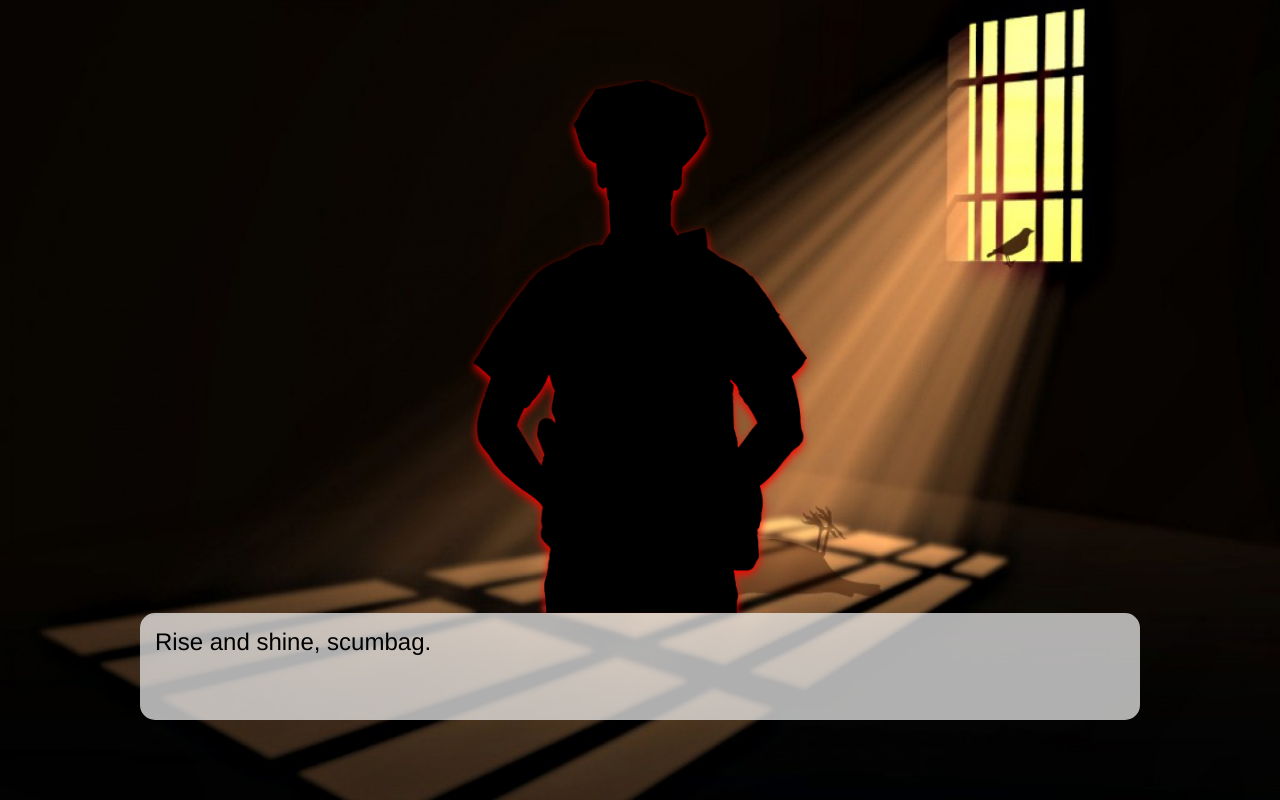
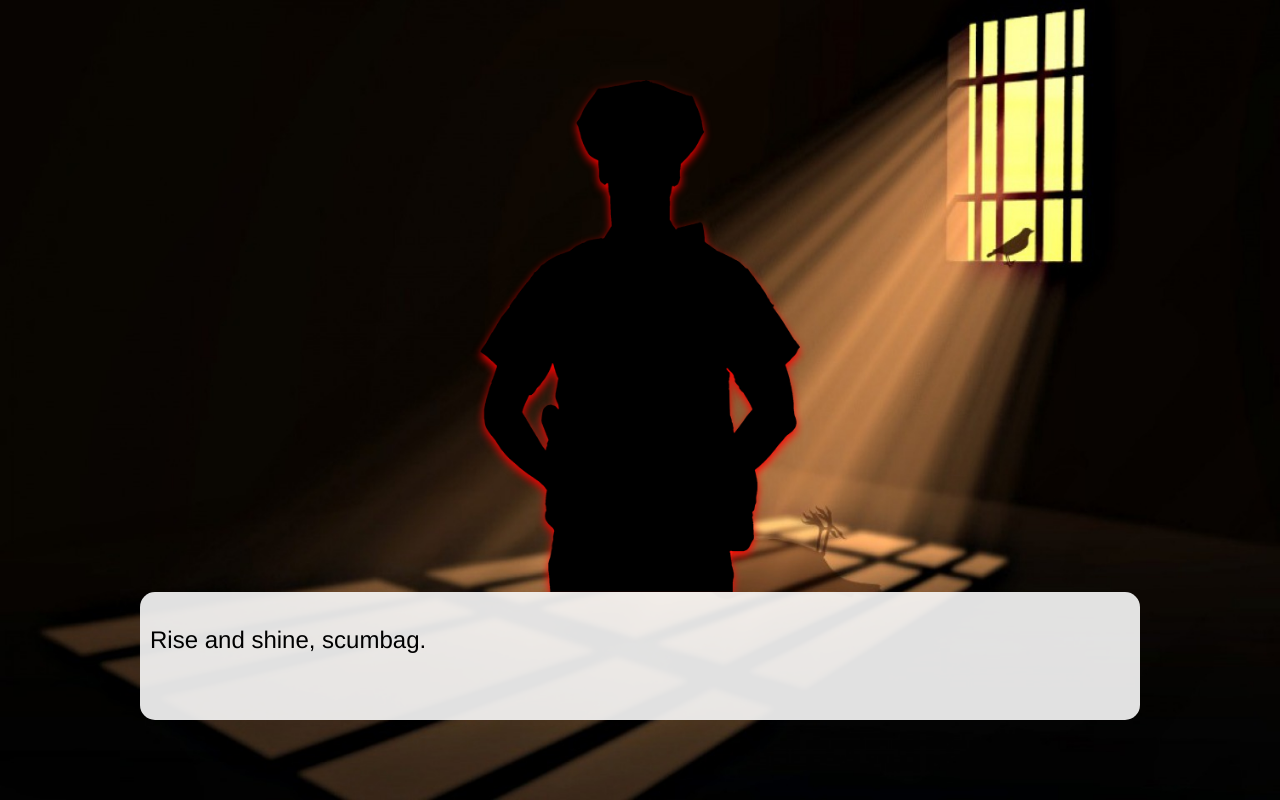
Before and after one commit to WilliamRitson/ADL-Game-Jam-The-Trial, an Angular app: page /play/1 in a window 1280 px wide. Built offline with nearby package versions, Linux system fonts and the light colour scheme.

Commit message:
Added option layout

```diff
--- a/src/app/game/game.component.html
+++ b/src/app/game/game.component.html
@@ -1,13 +1,14 @@
 <img class="background" [src]="getBackgroundUrl()" alt="Background" >
-<div class="game-container" (click)="next()">
+<div class="game-container" (click)="continue()">
 
   <div class="display-area">
       <img class="character" [ngStyle]="getCharacterAura()" [src]="getCharacterUrl()" [alt]="scene.character.description" >
   </div>
 
-  <div class="text-area">
-    {{text}}
-    <button *ngFor="let action of actions" (click)="runAction(action)">{{action.text}}</button>
+  <div class="text-area" >
+    <p class="text" *ngIf="actions.length === 0" [ngStyle]="getTextStyle()">{{text}}</p>
+    <button *ngFor="let action of actions" (click)="runAction(action)" class="action">{{action.text}}</button>
+    <button *ngFor="let option of options" (click)="runOption(option)" class="option">{{option.option}}</button>
   </div>
 
 </div>
--- a/src/app/game/game.component.scss
+++ b/src/app/game/game.component.scss
@@ -17,7 +17,7 @@
 
     display: grid;
     grid-template-columns: 1fr;
-    grid-template-rows: 5fr 1fr;
+    grid-template-rows: 4fr 1fr;
     grid-template-areas: 'main' 'text';
     padding: 10vmin;
     padding-left: calc((100vw - 1000px) / 2);
@@ -36,20 +36,37 @@
 }
 
 .text-area {
-    background-color: rgba(250, 250, 250, 0.7);
-    padding: 15px;
+    background-color: rgba(250, 250, 250, 0.9);
+    padding: 10px;
     font-family: helvetica;
     border-radius: 15px;
     font-size: 1.5em;
 
     display: grid;
-    grid-template-columns: 1fr 1fr 1fr;
+    grid-template-columns: 1fr 1fr 1fr 1fr 1fr 1fr;
     grid-template-rows: 1fr;
     grid-gap: 10px;
+
+}
+
+.text {
+    display: table-cell; vertical-align: middle;
 }
 
 .text-area button {
-    background-color: rgba(250, 250, 250, 0.7);
+    background-color: rgba(250, 250, 250, 0.9);
     color: black;
     border: 2px solid #000000; /* Green */
+    margin: 2px;
+    font-size: 1.0em;
+
 }
+
+.action {
+    grid-column: span 2;
+}
+
+.option {
+    grid-column: span 1;
+
+}
--- a/src/app/game/game.component.ts
+++ b/src/app/game/game.component.ts
@@ -1,5 +1,5 @@
 import { Component, OnInit } from '@angular/core';
-import { ScenesService, Scene, Action, Character } from '../scenes.service';
+import { ScenesService, Scene, Action, Character, Option } from '../scenes.service';
 
 @Component({
     selector: 'app-game',
@@ -11,6 +11,7 @@ export class GameComponent implements OnInit {
     public text: string;
     public scene: Scene;
     public actions: Action[];
+    public options: Option[];
     private lineIndex: number;
     private canContinue = true;
 
@@ -20,30 +21,52 @@ export class GameComponent implements OnInit {
 
     private setScene(scene: Scene) {
         this.scene = scene;
-        this.lineIndex = 0;
-        this.text = scene.lines[this.lineIndex];
         this.actions = [];
+        this.options = [];
         this.backgroundURL = scene.backgroundUrl;
+
+        this.lineIndex = -1;
+        this.nextLine();
     }
 
-    public next() {
-        if (!this.canContinue) {
-            return;
-        }
+    private nextLine() {
         if (this.lineIndex < this.scene.lines.length - 1) {
             this.lineIndex++;
-            this.text = this.scene.lines[this.lineIndex];
+            const nextLine = this.scene.lines[this.lineIndex];
+            if (typeof nextLine === 'string') {
+                this.text = nextLine;
+            } else {
+                this.options = nextLine;
+            }
         } else {
             this.text = '';
             this.actions = this.scene.actions;
         }
     }
 
+    public continue() {
+        console.log('continue');
+        if (!this.canContinue || this.options.length !== 0) {
+            return;
+        }
+        this.nextLine();
+    }
+
     public runAction(action: Action) {
+        console.log('runAction');
         this.canContinue = false;
         this.setScene(action.target);
-        setTimeout(() => this.canContinue = true, 100);
+        setTimeout(() => (this.canContinue = true), 100);
     }
+
+    public runOption(option: Option) {
+        console.log('runOption');
+        this.canContinue = false;
+        this.options = [];
+        this.text = option.response;
+        setTimeout(() => (this.canContinue = true), 100);
+    }
+
 
     public getBackgroundUrl() {
         return `assets/${this.backgroundURL}`;
@@ -59,5 +82,11 @@ export class GameComponent implements OnInit {
         };
     }
 
+    public getTextStyle() {
+        const end = 6 - this.options.length;
+        return {
+            'grid-column': `1 / span ${end}`
+        };
+    }
     ngOnInit() {}
 }
--- a/src/app/scenes.service.ts
+++ b/src/app/scenes.service.ts
@@ -26,6 +26,13 @@ interface SceneMap {
     [name: string]: Scene;
 }
 
+export interface Option {
+    option: string;
+    response: string;
+}
+
+export type Line = string | Array<Option>;
+
 export class Action {
     public text: string;
     public target: Scene;
@@ -48,7 +55,7 @@ export class Action {
 export class Scene {
     constructor(
         public name: string,
-        public lines: Array<string>,
+        public lines: Array<Line>,
         public backgroundUrl: string,
         public character: Character,
         public actions: Array<Action>
--- a/src/app/story.json
+++ b/src/app/story.json
@@ -19,7 +19,16 @@
             "actions": [{ "text": "What?!", "target": "initialLawyerChat" }, { "text": "Huh?!", "target": "initialLawyerChat" }]
         },
         "initialLawyerChat": {
-            "lines": ["I", "lawyer!"],
+            "lines": [
+                "Hello <playerName> I have been appointed as your legal council. You have been unconscious for some time, unfortunately that doesn’t leave us with much time to prepare.",
+                "In fact, the first hearing will be this evening. We will need to make your defense in front of the Justice.",
+                [
+                    {"option": "My defense?", "response": "Yes, <playerName> every citizen has the right to a defense. Even your kind."},
+                    {"option": "Can’t we delay it? I need time.", "response": "The court doesn’t break its schedules for the likes of you."}
+                ],
+                "Unfortunately, the facts of the case are quite clear and not at all in our favor. We don’t have much room to maneuver. The most important thing is that you make a good impression on the Justice. ",
+                "Be on your best behavior. Show respect and, most of all, show regret. Then they may be lenient. Not every <doubleSpeakForTransgender> ends up executed. Lets make you the exception."
+            ],
             "backgroundUrl": "prison-bg.jpg",
             "character": "lawyer",
             "actions": [{ "text": "What?!", "target": "start" }]
```
